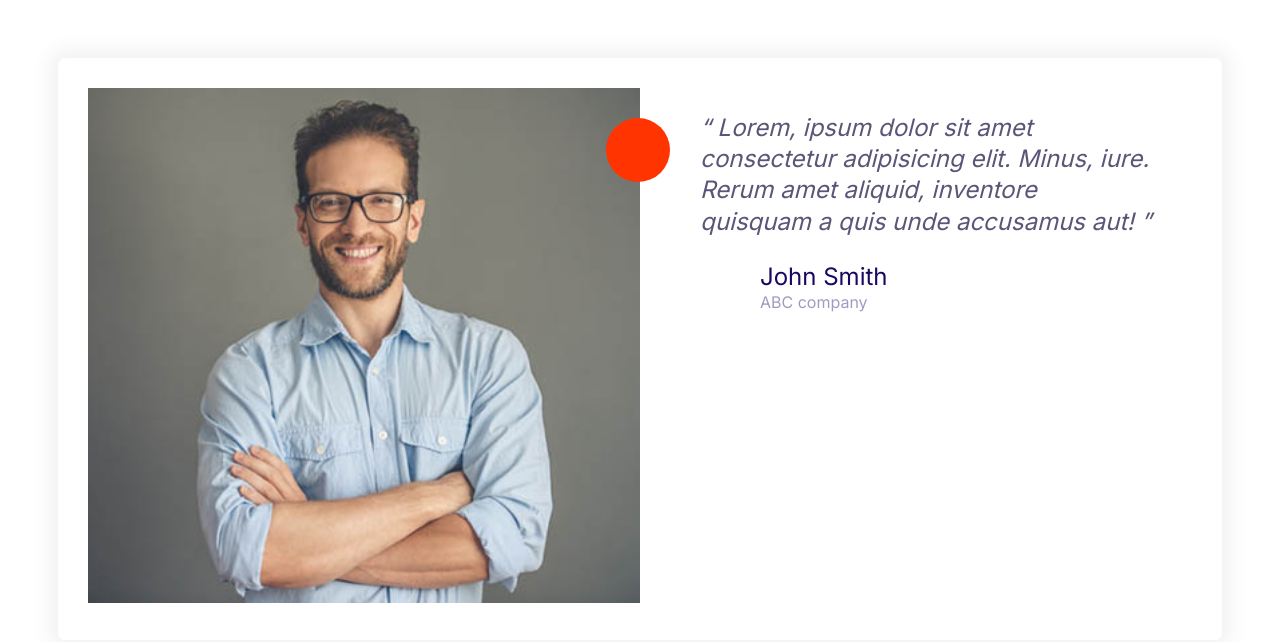
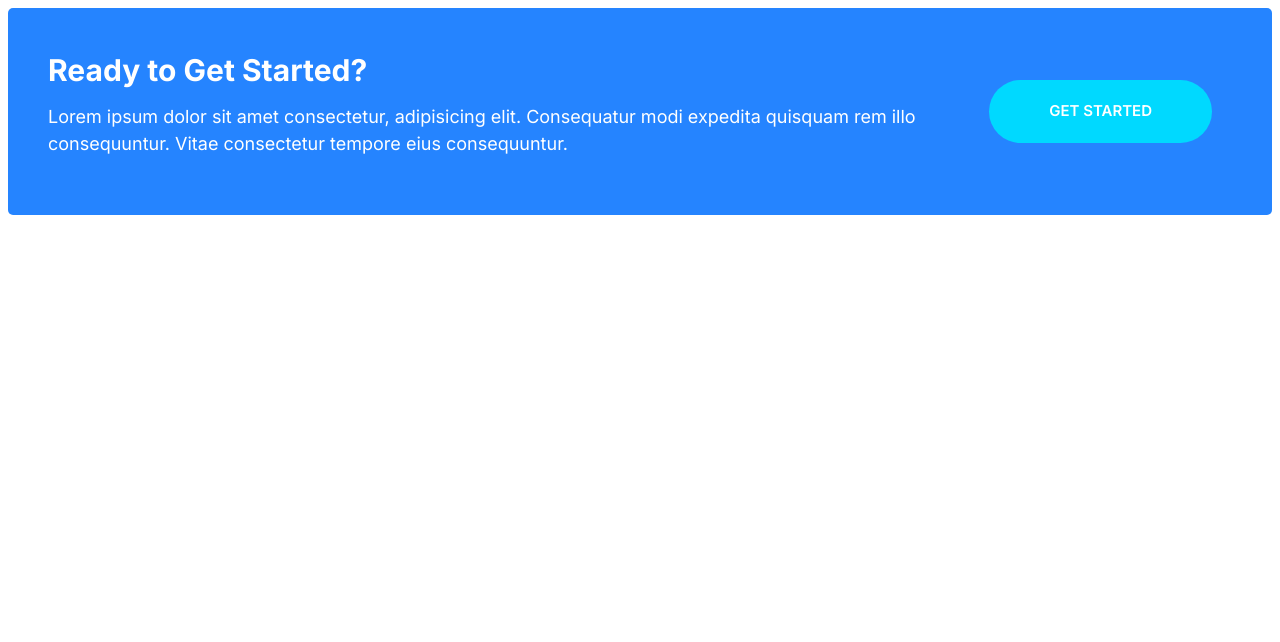
Before and after one commit to Karter256/Moshify, a plain HTML site: page Lvl8-Projest/Lesson1-Setting_up_the_project/Index.html in a window 1280 px wide. Drawn offline with Linux system fonts and the light colour scheme.

Commit message:
Callout added and styled

```diff
--- a/Lvl8-Projest/Lesson1-Setting_up_the_project/Index.html
+++ b/Lvl8-Projest/Lesson1-Setting_up_the_project/Index.html
@@ -13,37 +13,20 @@
     <link rel="stylesheet" href="css/styles.css" />
     <title>Document</title>
   </head>
-  <body style="padding: 5rem">
-    <div class="card testimonial">
+  <body>
+    <div class="callout callout--primary">
       <div class="grid grid--1x2">
-        <div class="testimonial__image">
-          <img src="images/testimonial.jpg" alt="A happy smiling customer" />
-          <span class="icon-container icon-container--accent">
-            <svg class="icon icon--white icon--small">
-              <use xlink:href="images/sprite.svg#quotes"></use>
-            </svg>
-          </span>
+        <div class="callout__content">
+          <h2 class="callout__heading">Ready to Get Started?</h2>
+          <p>
+            Lorem ipsum dolor sit amet consectetur, adipisicing elit.
+            Consequatur modi expedita quisquam rem illo consequuntur. Vitae
+            consectetur tempore eius consequuntur.
+          </p>
         </div>
-        <blockquote class="quote">
-          <p class="quote__text">
-            Lorem, ipsum dolor sit amet consectetur adipisicing elit. Minus,
-            iure. Rerum amet aliquid, inventore quisquam a quis unde accusamus
-            aut!
-          </p>
-          <footer>
-            <div class="media">
-              <div class="media__image">
-                <svg class="icon icon--primary quote__line">
-                  <use href="images/sprite.svg#line"></use>
-                </svg>
-              </div>
-              <div class="media__body">
-                <h3 class="media__title quote__author">John Smith</h3>
-                <p class="quote__organization">ABC company</p>
-              </div>
-            </div>
-          </footer>
-        </blockquote>
+        <a href="#" class="button button--secondary button--stretched"
+          >Get Started</a
+        >
       </div>
     </div>
   </body>
--- a/Lvl8-Projest/Lesson1-Setting_up_the_project/css/styles.css
+++ b/Lvl8-Projest/Lesson1-Setting_up_the_project/css/styles.css
@@ -208,6 +208,10 @@ a {
   background: var(--color-headings);
   color: white;
 }
+.button--stretched {
+  padding-left: 6rem;
+  padding-right: 6rem;
+}
 @media screen and (min-width: 1024px) {
   .button {
     font-size: 1.5rem;
@@ -406,3 +410,38 @@ a {
     margin-left: 6rem;
   }
 }
+/* _____________________________Callouts_____________________________ */
+
+.callout {
+  padding: 4rem;
+  border-radius: 5px;
+}
+.callout--primary {
+  background: var(--color-primary);
+  color: white;
+}
+.callout__heading {
+  color: white;
+  margin-top: 0;
+  font-size: 3rem;
+}
+.callout .button {
+  justify-self: center;
+  align-self: center;
+}
+
+.callout__content {
+  text-align: center;
+}
+@media screen and (min-width: 768px) {
+  .callout__content {
+    text-align: left;
+  }
+  .callout .button {
+    justify-self: start;
+    margin: 0 2rem;
+  }
+  .callout .grid--1x2 {
+    grid-template-columns: 1fr auto;
+  }
+}
```
Also changed, not shown: Lvl8-Projest/Lesson1-Setting_up_the_project/components/callout.html (added, +15 -0 lines).
